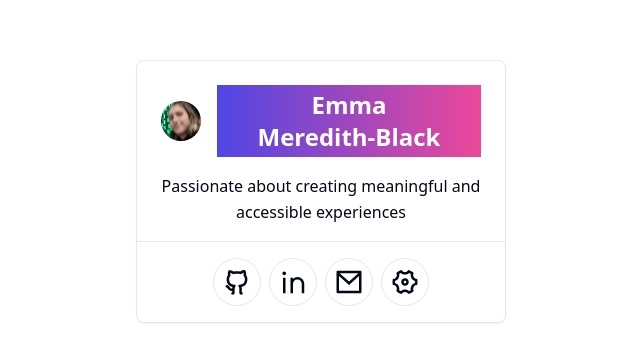
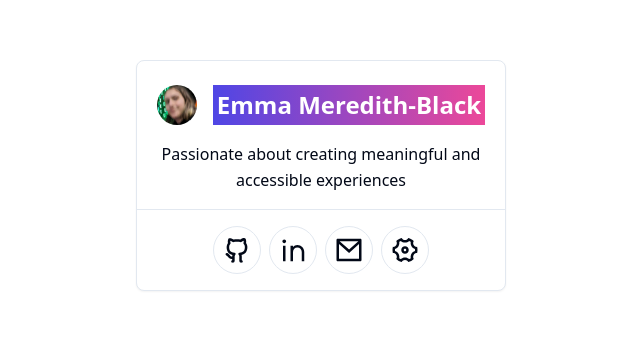
Before and after one commit to testsnake/emmamb-dot-com, a Next.js app: page /en in a window 1280 px wide. Shown: the part 193-554 px from the top of the page, without its empty margins (319-959 px from the left). Built offline with nearby package versions, Linux system fonts and the light colour scheme.

Commit message:
Nowrap on name
Prevents name from wrapping on specific devices

```diff
--- a/src/components/info-card.tsx
+++ b/src/components/info-card.tsx
@@ -22,7 +22,7 @@ const InfoCard = () => {
                             {t('name-initials')}
                         </AvatarFallback>
                     </Avatar>
-                    <div className="w-auto text-xl 2xs:text-2xl text-center font-semibold leading-none bg-gradient-to-r from-indigo-600 to-pink-500 text-white p-1">
+                    <div className="w-auto whitespace-nowrap text-xl 2xs:text-2xl text-center font-semibold leading-none bg-gradient-to-r from-indigo-600 to-pink-500 text-white p-1">
                         {t('pronounciation') ? (
                             <HoverCard>
                                 <HoverCardTrigger>
```
